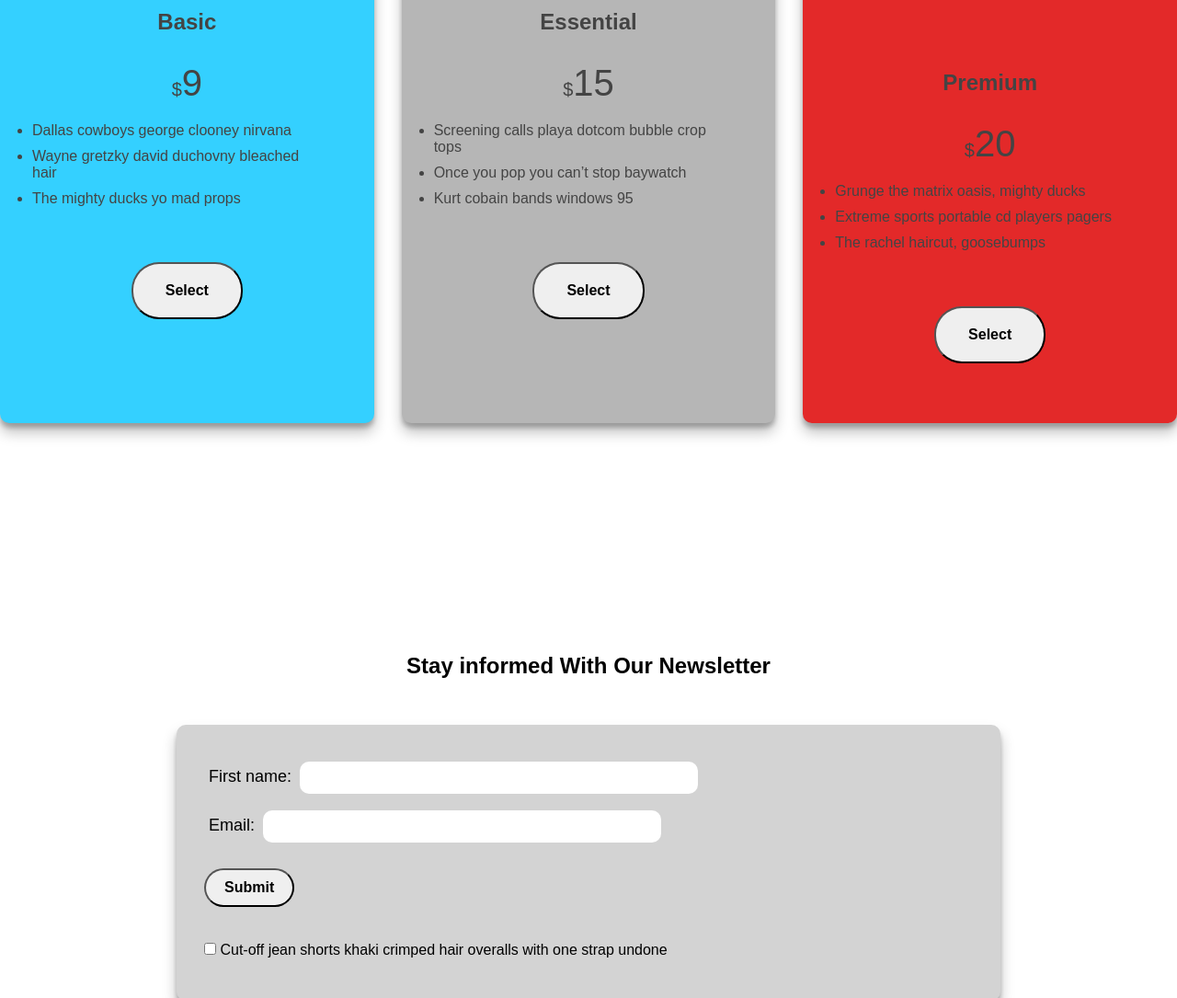
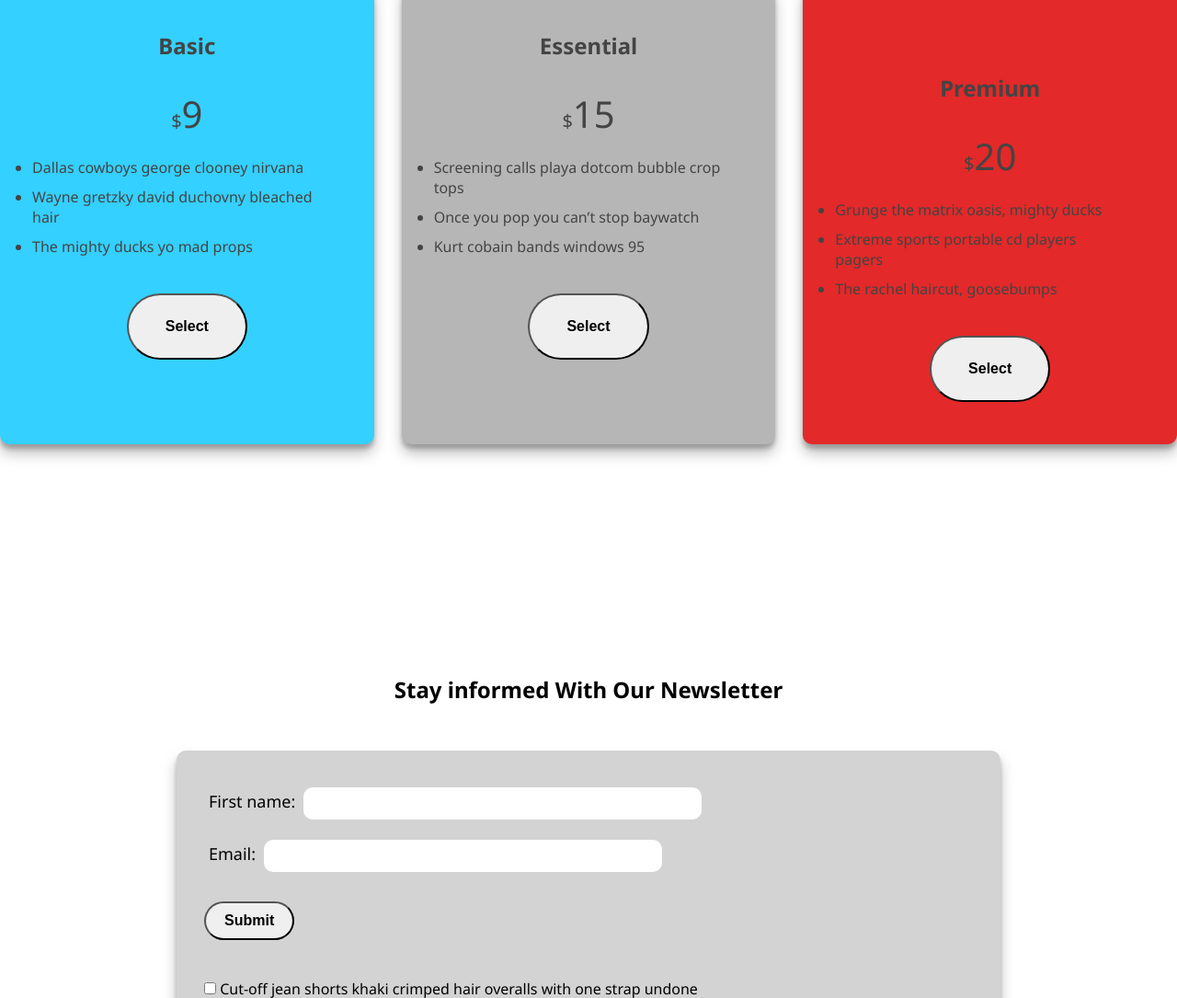
Before and after one commit to uxchar/arrow-project, a plain HTML site: page index.html in a window 1280 px wide. Shown: the part 3030-4115 px from the top of the page at 92% size. Drawn offline with nearby package versions, Linux system fonts and the light colour scheme.

Commit message:
more changes

```diff
--- a/css/style.css
+++ b/css/style.css
@@ -7,7 +7,7 @@
 }
 
 body {
-    font-family: 'Arial', sans-serif;
+    font-family: 'Noto Sans', sans-serif;
     font-size: 16px;
 }
 
@@ -24,7 +24,7 @@ body {
 
 
 .site-logo {
-    font-family: Noto Sans, Sans Serif;
+    font-family: inherit;
     font-size: 24px;
     padding: 35px 0 0 40px;
     margin-right: auto;
@@ -265,9 +265,10 @@ body {
 }
 
 .s-btn {
-    padding: 20px 35px;
-    border-radius: 30px;
-    margin: auto;
+    padding: 25px 40px;
+    border-radius: 40px;
+    margin: 0 auto;
+    margin-top: -20px;
     display: block;
     font-weight: 600;
     font-size: 1rem;
```
